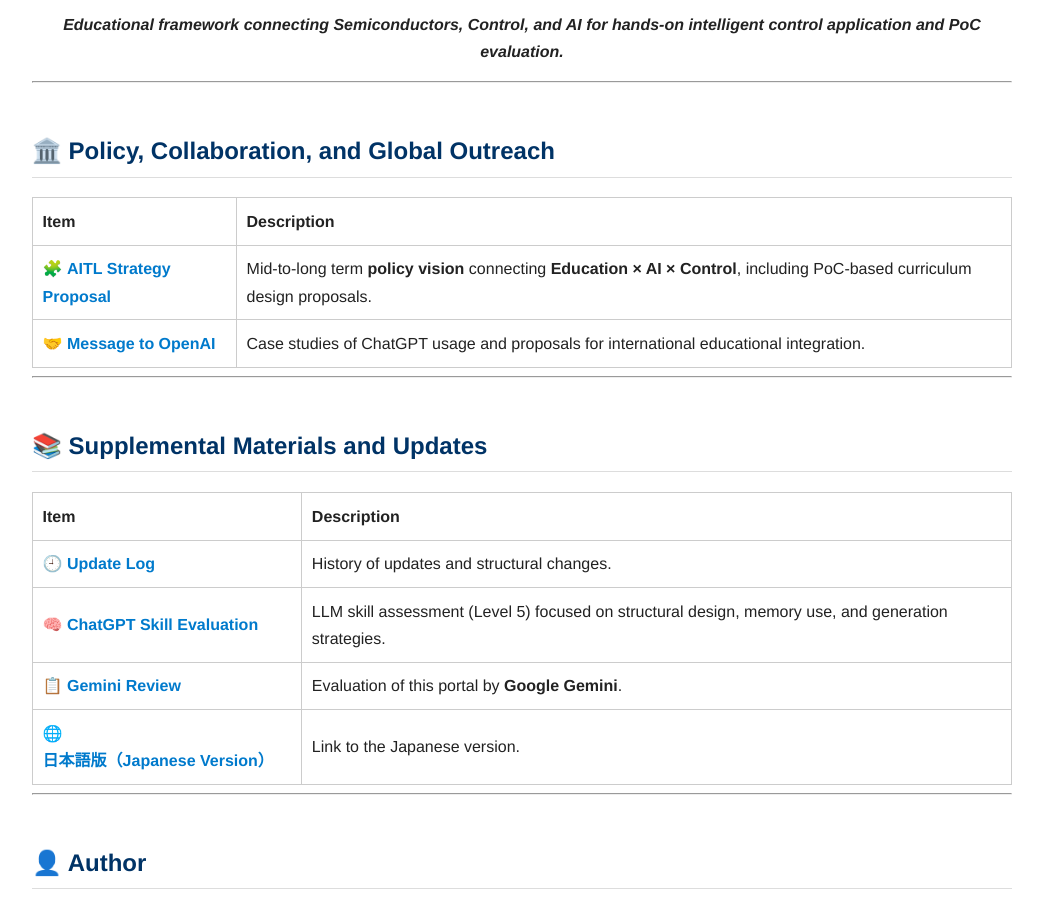
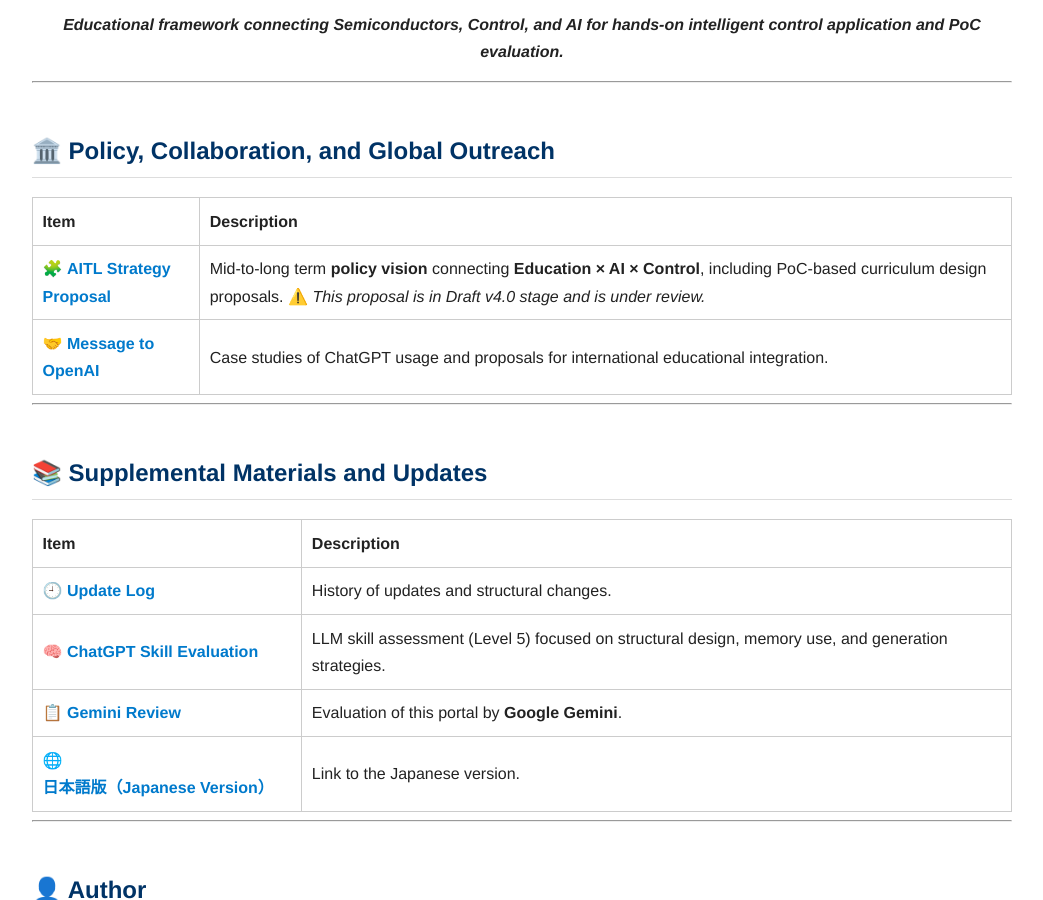
Before and after one commit to Samizo-AITL/Samizo-AITL.github.io, a Jekyll site: the page built from en/index.md, in a window 1280 px wide and 900 px high, scrolled down 3176 px. Shown: the whole window, without its empty margins (118-1161 px from the left). Built offline with Jekyll 4.4.1, drawn with Linux system fonts in a browser that asks for light colours.

Commit message:
Update index.md

```diff
--- a/en/index.md
+++ b/en/index.md
@@ -83,7 +83,7 @@ with the mission to “understand physical structures, test ideas through PoC, a
 
 | Item | Description |
 |------|-------------|
-| 🧩 **[AITL Strategy Proposal](https://samizo-aitl.github.io/AITL-Strategy-Proposal/)** | Mid-to-long term **policy vision** connecting **Education × AI × Control**, including PoC-based curriculum design proposals. |
+| 🧩 **[AITL Strategy Proposal](https://samizo-aitl.github.io/AITL-Strategy-Proposal/)** | Mid-to-long term **policy vision** connecting **Education × AI × Control**, including PoC-based curriculum design proposals. ⚠️ *This proposal is in Draft v4.0 stage and is under review.*|
 | 🤝 **[Message to OpenAI](../about/openai-message.md)** | Case studies of ChatGPT usage and proposals for international educational integration. |
 
 ---
```
